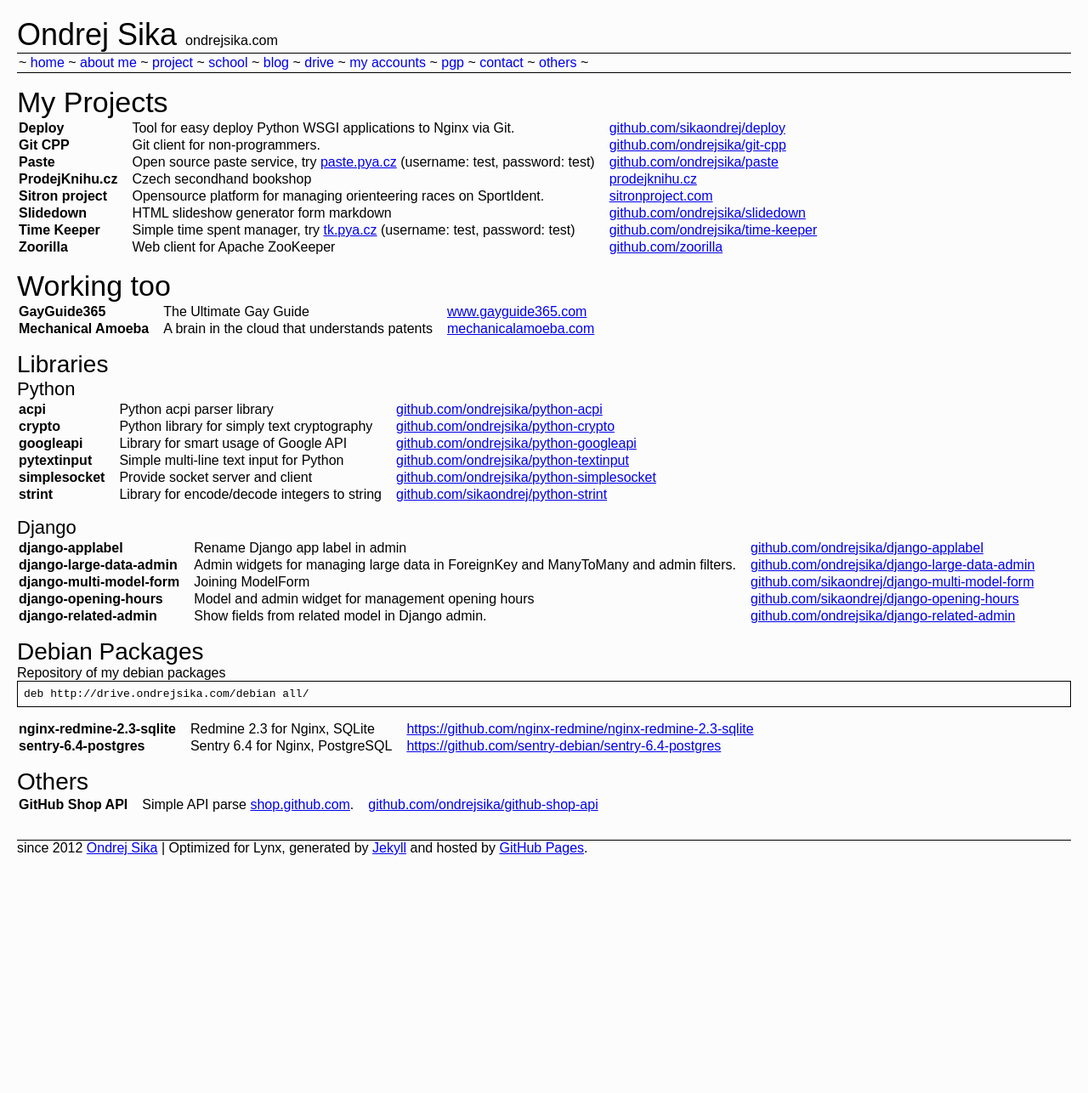
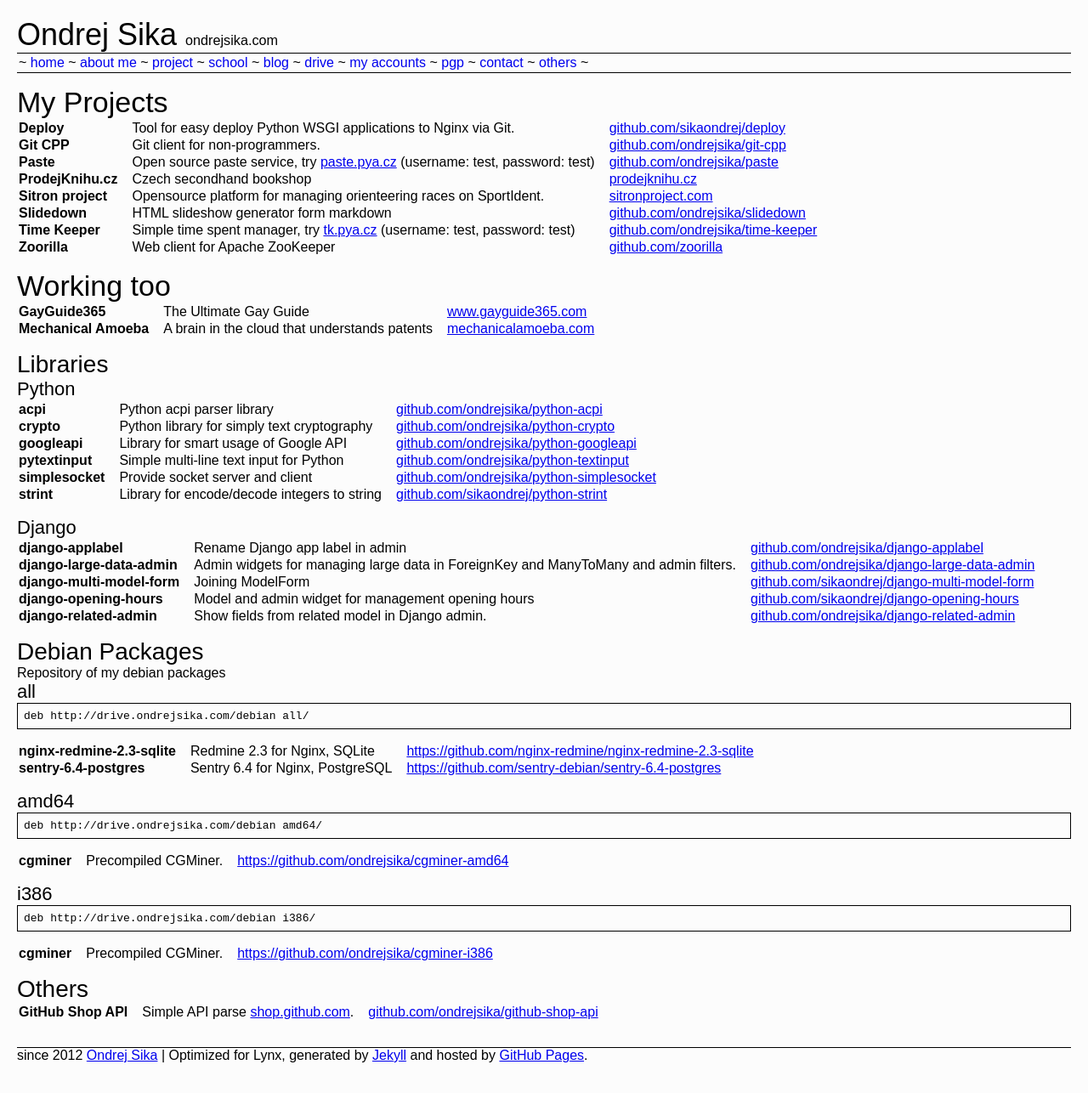
Before and after one commit to ondrejsika/ondrejsika.com, a Jekyll site: the page built from projects.html, in a window 1280 px wide. Shown: the whole page at 85% size. Built offline with Jekyll 4.4.1, drawn with Linux system fonts in a browser that asks for light colours; Markdown is read by kramdown in place of the engine named in the settings; comment, search, counter and statistics services are not loaded; before the commit the page ends 1042 px from its top, so only the background shows below that.

Commit message:
add deb cgminers

```diff
--- a/projects.html
+++ b/projects.html
@@ -129,6 +129,8 @@
 <h3>Debian Packages</h3>
 Repository of my debian packages
 
+<h4>all</h4>
+
 <pre>
 deb http://drive.ondrejsika.com/debian all/
 </pre>
@@ -146,6 +148,35 @@
     </tr>
 </table>
 
+<h4>amd64</h4>
+
+<pre>
+deb http://drive.ondrejsika.com/debian amd64/
+</pre>
+
+<table>
+    <tr>
+        <td><b>cgminer</b></td>
+        <td>Precompiled CGMiner.</td>
+        <td><a href="https://github.com/ondrejsika/cgminer-amd64" target="_blank">https://github.com/ondrejsika/cgminer-amd64</a></td>
+    </tr>
+</table>
+
+<h4>i386</h4>
+
+<pre>
+deb http://drive.ondrejsika.com/debian i386/
+</pre>
+
+<table>
+    <tr>
+        <td><b>cgminer</b></td>
+        <td>Precompiled CGMiner.</td>
+        <td><a href="https://github.com/ondrejsika/cgminer-i386" target="_blank">https://github.com/ondrejsika/cgminer-i386</a></td>
+    </tr>
+</table>
+
+
 <h3>Others</h3>
 <table>
     <tr>
```
